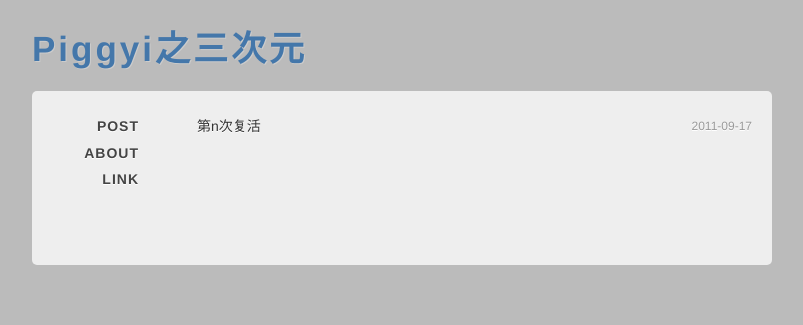
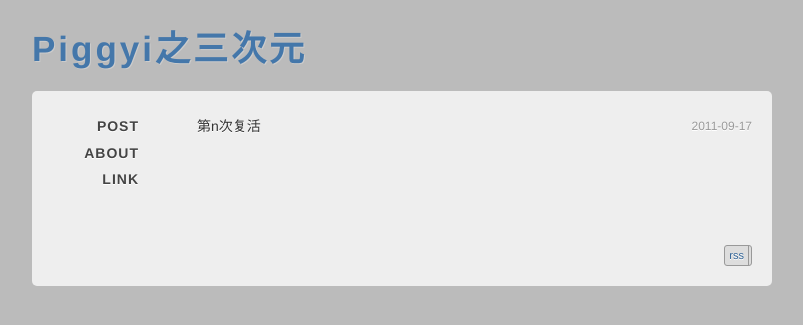
Before and after one commit to piggyi/piggyi.github.com, a Jekyll site: the page index.html, which Jekyll copies as it is, in a window 1280 px wide. Shown: the top 325 px of the page, without its empty margins (238-1041 px from the left). Built offline with Jekyll 4.4.1, drawn with Linux system fonts in a browser that asks for light colours; Markdown is read by kramdown in place of the engine named in the settings.

Commit message:
modified:   index.html

```diff
--- a/index.html
+++ b/index.html
@@ -1,13 +1,67 @@
----
-layout: default
-title: Piggyi之三次元
----
+<!DOCTYPE html>
+<html>
+	<head>
+		<meta http-equiv="content-type" content="text/html;charset=utf-8" />
+		<title>Piggyi之三次元</title>
+		<meta name="robots" content="follow,index" />
+		<meta name="keywords" content="Adobe,RIA,Flash,Flex,AIR,AS3,ActionScript,Flash Game,Flash Media Server,Piggyi" />
+        <meta name="description" content="Piggyi的博客站点，聊聊技术，谈谈理想，偶尔发发牢骚。"/>
+		<meta name="author" content="Piggyi" />
+        <meta name="copyright" content="Piggyi之三次元" />
+		<link rel="stylesheet" type="text/css" href="/css/style.css" />
+		<link rel="stylesheet" type="text/css" href="/css/syntax.css" />
 
-<ul class="posts">
-		{% for post in site.posts %}
-		<li><p class="date" cate="{{ post.categories }}">{{ post.date | date:"%Y-%m-%d" }}</p> <a href="{{ post.url }}">{{ post.title }}</a></li>
-		{% endfor %}
+	</head>
+
+	<body>
+		<div id="logo">
+			<h1><a href="/">Piggyi之三次元</a></h1>
+		</div>
+		<div id="wrapper">
+			<div id="content" class="index">
+				<div id="sidebar">
+					<ul>
+					<!--
+						<li>
+							<a href="#">ARTICLES</a>
+							<ul>
+
+								<li><a href="/sitelog.html"> sitelog</a></li>
+
+							</ul>
+						</li>
+					-->
+						<li><a href="/index.html">Post</a></li>
+						<li><a href="/about.html">About</a></li>
+						<li><a href="/links.html">Link</a></li>
+					</ul>
+				</div>
+
+				<div id="main">
+				<ul class="posts">
+
+		<li><p class="date" cate="sitelog">2011-09-17</p> <a href="/sitelog/2011/09/17/restart.html">第n次复活</a></li>
+
 </ul>
 
 </div>
 <!--<p style="border-top:1px solid #bbb; margin:20px -20px"></p>-->
+
+				</div>
+
+				<div id="footer">
+					<div id="feed">
+						<div class="badget" id="feedburner">
+							<a href="http://feed.feedsky.com/piggyi">
+								<span class="service">rss</span>
+							</a>
+						</div>
+					</div>
+					<p style="clear:both"></p>
+				</div>
+
+			</div>
+
+        </div>
+	</body>
+</html>
```
